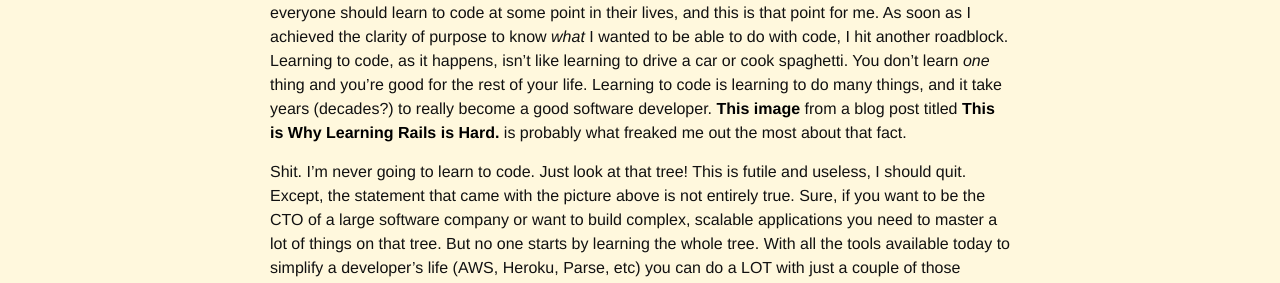
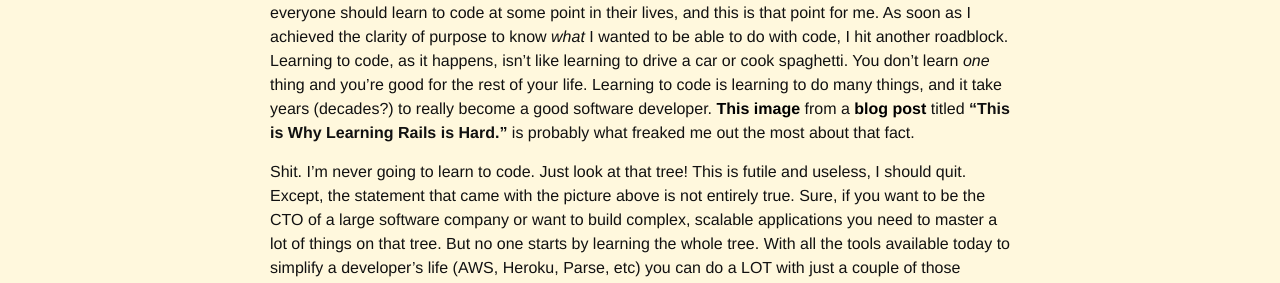
Before and after one commit to pedrotp/blog, a Jekyll site: the page built from _posts/2016-01-26-learning-to-code-what-and-how.markdown, in a window 1280 px wide. Shown: the part 817-1100 px from the top of the page. Built offline with Jekyll 4.4.1, drawn with Linux system fonts in a browser that asks for light colours.

```diff
--- a/_posts/2016-01-26-learning-to-code-what-and-how.markdown
+++ b/_posts/2016-01-26-learning-to-code-what-and-how.markdown
@@ -13,7 +13,7 @@ When I first started exploring how to learn to code, the first decision I had to
 
 #### Goals. Why learn to code?
 
-Everyone has different reasons to learn to code. For me, the main goal was being able to prototype ideas and day-to-day tools to make my work and personal lives better. I also happen to believe that everyone should learn to code at some point in their lives, and this is that point for me. As soon as I achieved the clarity of purpose to know *what* I wanted to be able to do with code, I hit another roadblock. Learning to code, as it happens, isn't like learning to drive a car or cook spaghetti. You don't learn *one* thing and you're good for the rest of your life. Learning to code is learning to do many things, and it take years (decades?) to really become a good software developer. [This image](https://dgosxlrnzhofi.cloudfront.net/custom_page_images/64/page_images/Rails_Competencies.png) from a blog post titled [This is Why Learning Rails is Hard.](https://www.codefellows.org/blog/this-is-why-learning-rails-is-hard) is probably what freaked me out the most about that fact.
+Everyone has different reasons to learn to code. For me, the main goal was being able to prototype ideas and day-to-day tools to make my work and personal lives better. I also happen to believe that everyone should learn to code at some point in their lives, and this is that point for me. As soon as I achieved the clarity of purpose to know *what* I wanted to be able to do with code, I hit another roadblock. Learning to code, as it happens, isn't like learning to drive a car or cook spaghetti. You don't learn *one* thing and you're good for the rest of your life. Learning to code is learning to do many things, and it take years (decades?) to really become a good software developer. [This image](https://dgosxlrnzhofi.cloudfront.net/custom_page_images/64/page_images/Rails_Competencies.png) from a [blog post](https://www.codefellows.org/blog/this-is-why-learning-rails-is-hard) titled **"This is Why Learning Rails is Hard."** is probably what freaked me out the most about that fact.
 
 Shit. I'm never going to learn to code. Just look at that tree! This is futile and useless, I should quit. Except, the statement that came with the picture above is not entirely true. Sure, if you want to be the CTO of a large software company or want to build complex, scalable applications you need to master a lot of things on that tree. But no one starts by learning the whole tree. With all the tools available today to simplify a developer's life (AWS, Heroku, Parse, etc) you can do a LOT with just a couple of those branches. So I decided I would start by learning a backend language for server "stuff", and the CSS, HTML, Javascript trifecta for front-end web development. That way, I would at least be able to build any kind of project I could come up with as long as it lived on the web and was relatively simple.
 
```
